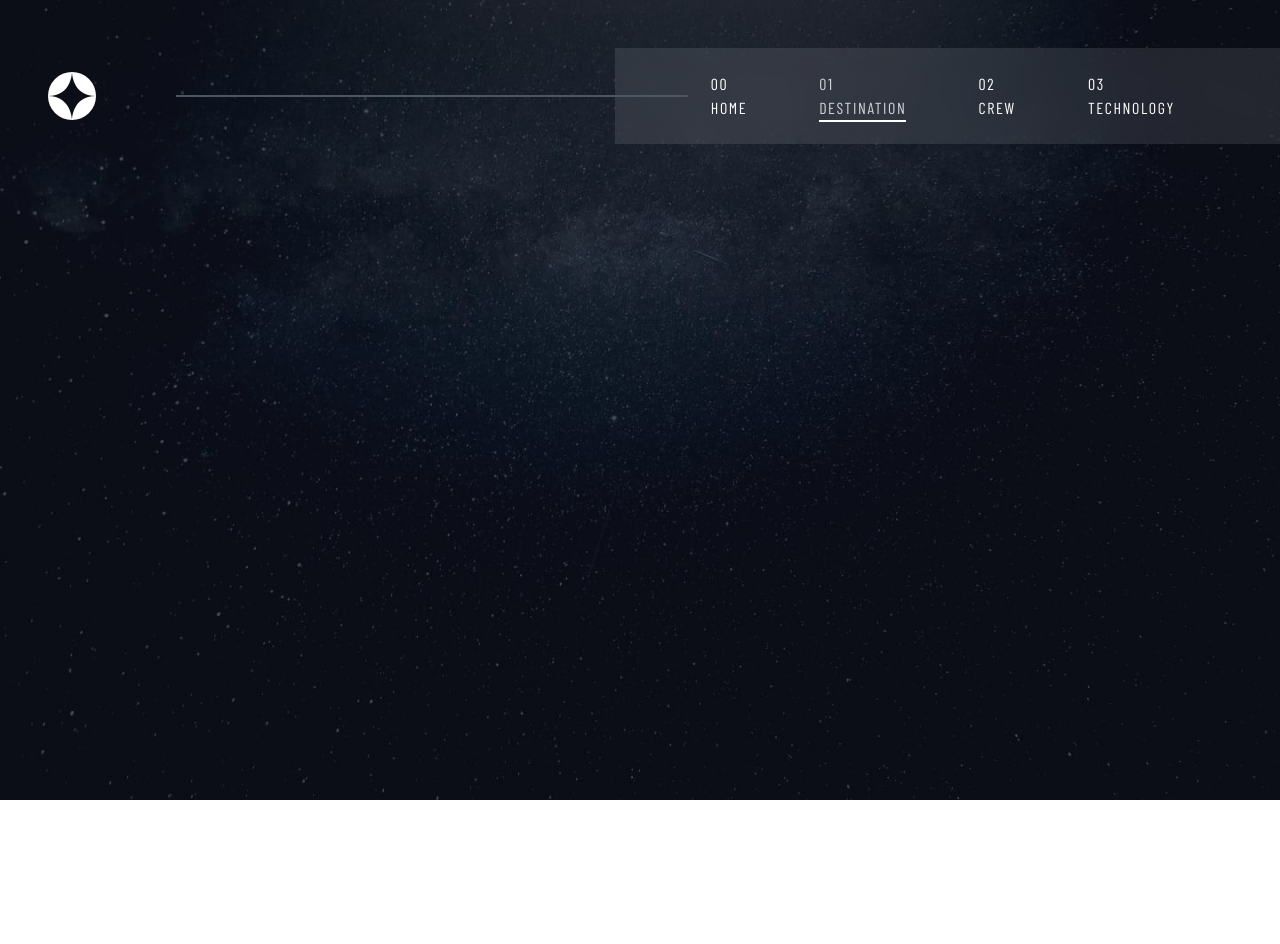
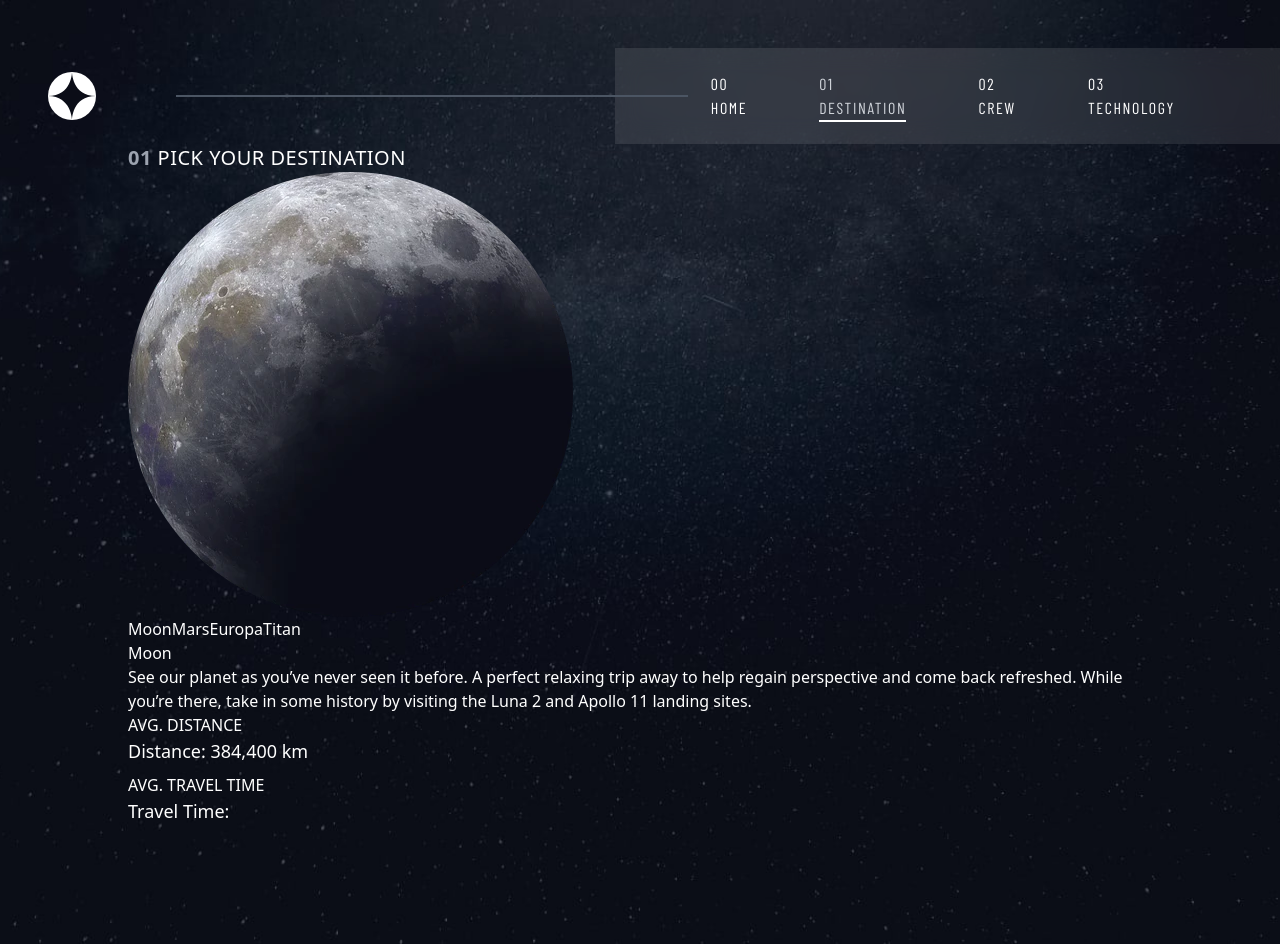
Before and after one commit to JhonierSantana/space-tourism-website, a React (Vite) app in the folder space-tourism/: page /destination in a window 1280 px wide. Shown: the top 944 px of the page. Before the commit the page ends 800 px from the top, so only its background shows below. Built offline with nearby package versions, Linux system fonts and the light colour scheme.

Commit message:
in-process/destination-page

```diff
--- a/space-tourism/src/data.json
+++ b/space-tourism/src/data.json
@@ -3,7 +3,7 @@
     {
       "name": "Moon",
       "images": {
-        "png": "./assets/destination/image-moon.png",
+        "png": "/assets/destination/image-moon.png",
         "webp": "./assets/destination/image-moon.webp"
       },
       "description": "See our planet as you’ve never seen it before. A perfect relaxing trip away to help regain perspective and come back refreshed. While you’re there, take in some history by visiting the Luna 2 and Apollo 11 landing sites.",
@@ -13,7 +13,7 @@
     {
       "name": "Mars",
       "images": {
-        "png": "./assets/destination/image-mars.png",
+        "png": "../assets/destination/image-mars.png",
         "webp": "./assets/destination/image-mars.webp"
       },
       "description": "Don’t forget to pack your hiking boots. You’ll need them to tackle Olympus Mons, the tallest planetary mountain in our solar system. It’s two and a half times the size of Everest!",
--- a/space-tourism/src/pages/Destination.jsx
+++ b/space-tourism/src/pages/Destination.jsx
@@ -1,5 +1,70 @@
+import destinationData from "../data.json";
+import { useState } from "react";
+import moonImage from "../assets/destination/image-moon.webp";
+import marsImage from "../assets/destination/image-mars.webp";
+import europaImage from "../assets/destination/image-europa.webp";
+import titanImage from "../assets/destination/image-titan.webp";
+
+const images = {
+  Moon: moonImage,
+  Mars: marsImage,
+  Europa: europaImage,
+  Titan: titanImage,
+};
+
 const Destination = () => {
-  return <div></div>;
+  const [selectedDestination, setSelectedDestination] = useState(
+    destinationData.destinations[0]
+  );
+
+  const handleDestinationChange = (destination) => {
+    setSelectedDestination(destination);
+  };
+
+  return (
+    <div className="flex flex-col w-4/5 m-auto h-screen">
+      <h1 className="text-left text-xl tracking-wide uppercase">
+        <span className="font-bold text-gray-400">01</span> Pick Your
+        Destination
+      </h1>
+      <div className="flex flex-col">
+        <div>
+          <img
+            src={images[selectedDestination.name]}
+            alt={selectedDestination.name}
+          />
+        </div>
+        <div>
+          <div>
+            {destinationData.destinations.map((destination) => (
+              <button
+                key={destination.name}
+                onClick={() => handleDestinationChange(destination)}
+              >
+                {destination.name}
+              </button>
+            ))}
+          </div>
+          <h2>{selectedDestination.name}</h2>
+          <p>{selectedDestination.description}</p>
+          <div>
+            <div>
+              <h3>AVG. DISTANCE</h3>
+              <p className="text-lg mb-2">
+                Distance: {selectedDestination.distance}
+              </p>
+            </div>
+            <div>
+              <h2>AVG. TRAVEL TIME</h2>
+              <p className="text-lg mb-2">
+                Travel Time: {selectedDestination.travelTime}
+              </p>
+            </div>
+          </div>
+        </div>
+      </div>
+    </div>
+  );
 };
 
 export default Destination;
```
